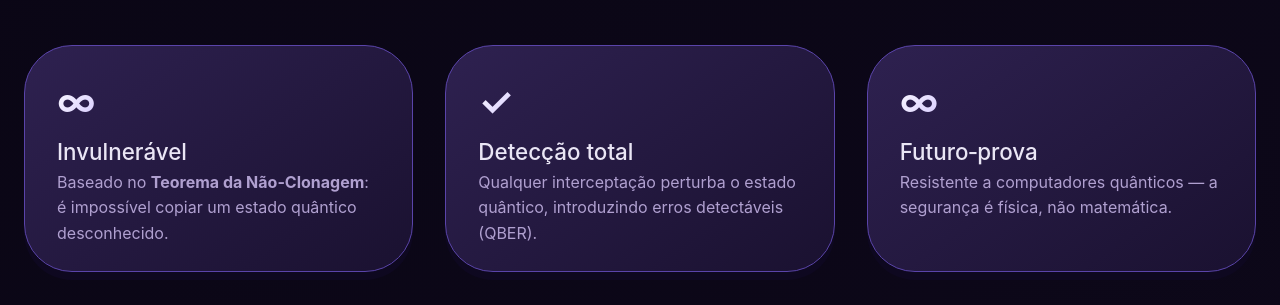
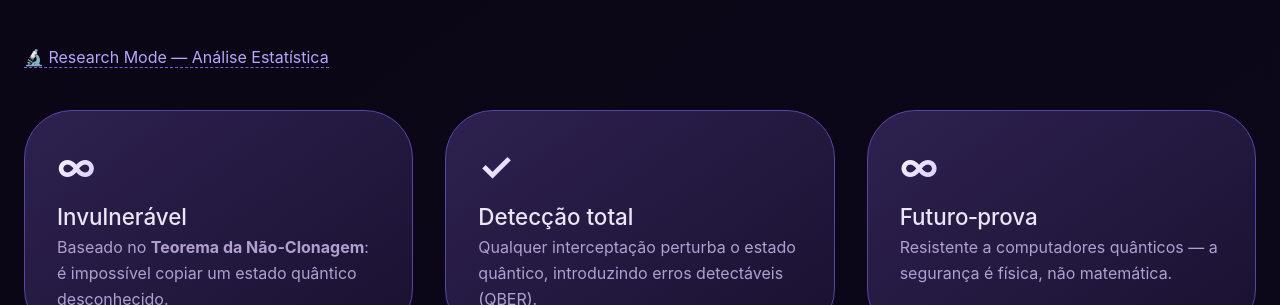
Before and after one commit to ricardofsilvaa/BB84_Web_Simulador, a plain HTML site: page index.html in a window 1280 px wide. Shown: the part 187-492 px from the top of the page. Drawn offline with Linux system fonts and the light colour scheme.

Commit message:
Update index.html

```diff
--- a/index.html
+++ b/index.html
@@ -353,7 +353,9 @@
             Simulação interativa do primeiro protocolo de criptografia quântica (1984) — segurança baseada nas leis da física, não na complexidade matemática.
         </div>
     </div>
-
+<a class="reference-link" href="research.html">
+    🔬 Research Mode — Análise Estatística
+</a>
     <!-- badges rápidos com explicações -->
     <div class="grid-3" style="margin-bottom: 3rem;">
         <div class="pill-highlight">
```
